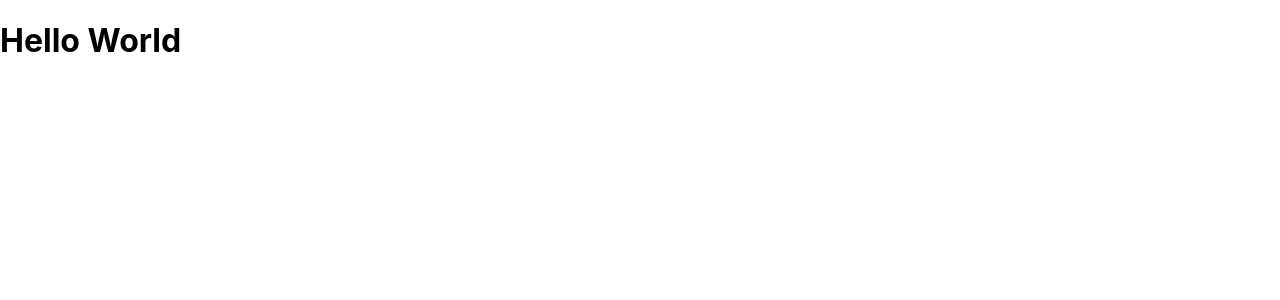
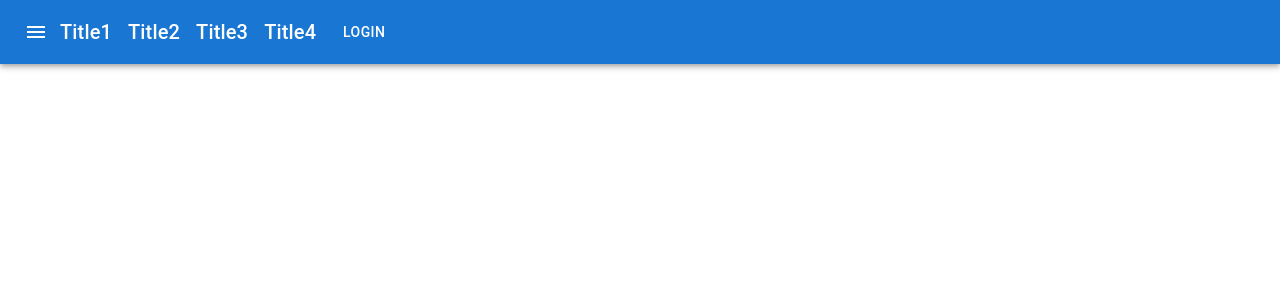
Before and after one commit to HrenciucAlb/Homework-Tracker, a React (Create React App) app: page / in a window 1280 px wide. Shown: the top 300 px of the page. Built offline with nearby package versions, Linux system fonts and the light colour scheme.

Commit message:
Added Navbar, Sidebar, Content

```diff
--- a/package.json
+++ b/package.json
@@ -5,6 +5,7 @@
   "dependencies": {
     "@emotion/react": "^11.10.5",
     "@emotion/styled": "^11.10.5",
+    "@mui/icons-material": "^5.11.0",
     "@mui/material": "^5.11.8",
     "@testing-library/jest-dom": "^5.16.5",
     "@testing-library/react": "^13.4.0",
@@ -14,6 +15,7 @@
     "material": "^0.5.2",
     "react": "^18.2.0",
     "react-dom": "^18.2.0",
+    "react-router-dom": "^6.8.1",
     "react-scripts": "5.0.1",
     "redux": "^4.2.1",
     "web-vitals": "^2.1.4"
--- a/src/App.js
+++ b/src/App.js
@@ -1,10 +1,18 @@
+import React, { Component } from "react";
+import "./App.css";
+import { BrowserRouter as Router, Route, Switch } from "react-router-dom";
+import NavBar from "./components/common/NavBar";
+import Layout from "./components/Layout";
+import { MuiDrawer } from "./components/common/Drawer";
 
-import './App.css';
-
-function App() {
-  return (
-    <h1>Hello World</h1>
-  );
+class App extends Component {
+  render() {
+    return (
+      <div>
+        <Layout />
+      </div>
+    );
+  }
 }
 
 export default App;
--- /dev/null
+++ b/src/components/Layout.jsx
@@ -0,0 +1,14 @@
+import { Stack } from "@mui/material";
+import React, { Component } from "react";
+import { MuiDrawer } from "./common/Drawer";
+import NavBar from "./common/NavBar";
+
+const Layout = () => {
+  return (
+    <Stack>
+      <NavBar />
+    </Stack>
+  );
+};
+
+export default Layout;
--- /dev/null
+++ b/src/components/common/Drawer.jsx
@@ -0,0 +1,31 @@
+import { Drawer, Box, Typography, IconButton, Icon, Menu } from "@mui/material";
+import MenuIcon from "@mui/icons-material/Menu";
+import { useState } from "react";
+
+export const MuiDrawer = () => {
+  const [isDrawerOpen, setisDrawerOpen] = useState(false);
+  return (
+    <div>
+      <IconButton
+        size="large"
+        edge="start"
+        color="inherit"
+        aria-label="menu"
+        onClick={() => setisDrawerOpen(true)}
+      >
+        <MenuIcon />
+      </IconButton>
+      <Drawer
+        anchor="left"
+        open={isDrawerOpen}
+        onClose={() => setisDrawerOpen(false)}
+      >
+        <Box p={2} width="250px" textAllign="center" role="presentation">
+          <Typography variant="h6" component="div">
+            Side Panel
+          </Typography>
+        </Box>
+      </Drawer>
+    </div>
+  );
+};
--- /dev/null
+++ b/src/components/common/NavBar.jsx
@@ -0,0 +1,32 @@
+import * as React from "react";
+import AppBar from "@mui/material/AppBar";
+import Box from "@mui/material/Box";
+import Toolbar from "@mui/material/Toolbar";
+import Typography from "@mui/material/Typography";
+import Button from "@mui/material/Button";
+import { MuiDrawer } from "./Drawer";
+
+export default function NavBar() {
+  return (
+    <Box sx={{ flexGrow: 1 }}>
+      <AppBar position="static">
+        <Toolbar>
+          <MuiDrawer />
+          <Typography variant="h6" component="div" sx={{ mr: 2 }}>
+            Title1
+          </Typography>
+          <Typography variant="h6" component="div" sx={{ mr: 2 }}>
+            Title2
+          </Typography>
+          <Typography variant="h6" component="div" sx={{ mr: 2 }}>
+            Title3
+          </Typography>
+          <Typography variant="h6" component="div" sx={{ mr: 2 }}>
+            Title4
+          </Typography>
+          <Button color="inherit">Login</Button>
+        </Toolbar>
+      </AppBar>
+    </Box>
+  );
+}
```
Also changed, not shown: 1 other file (tests, documents, lock files or other folders).
